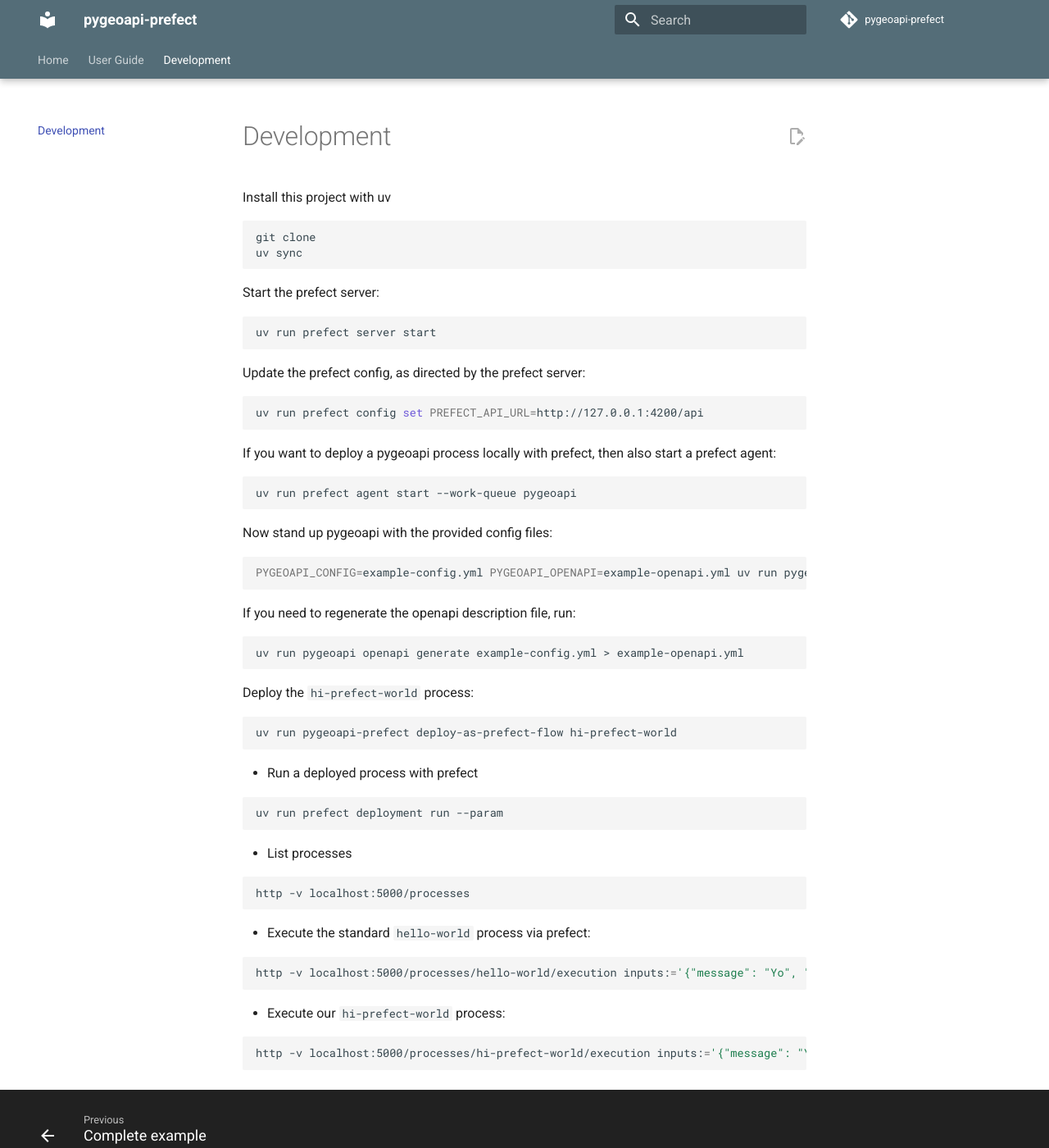
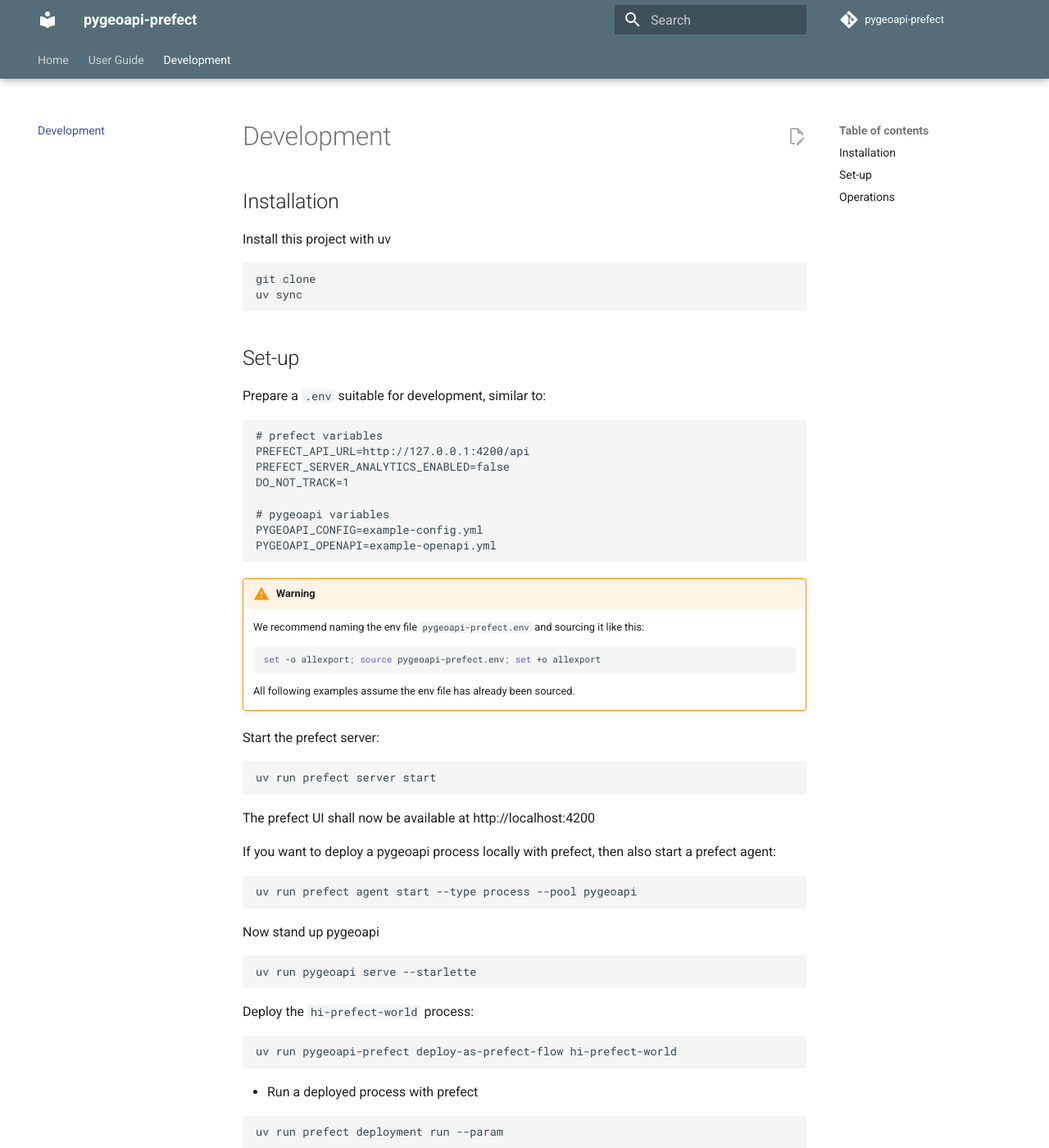
Before and after one commit to geobeyond/pygeoapi-prefect, an MkDocs documentation site: the page built from docs/development.md, in a window 1280 px wide and 1400 px high. Shown: the whole window at 82% size. Built offline with MkDocs 1.6.1 and Material for MkDocs 9.7.7, drawn with Linux system fonts in a browser that asks for light colours; comment, search, counter and statistics services are not loaded; some of the changed text lies outside the part shown.

Commit message:
adapting code to match current pygeoapi

````diff
--- a/docs/development.md
+++ b/docs/development.md
@@ -1,4 +1,6 @@
 # Development
+
+## Installation
 
 Install this project with uv
 
@@ -7,34 +9,52 @@
 uv sync
 ```
 
+
+## Set-up
+
+Prepare a `.env` suitable for development, similar to:
+
+```dotenv
+# prefect variables
+PREFECT_API_URL=http://127.0.0.1:4200/api
+PREFECT_SERVER_ANALYTICS_ENABLED=false
+DO_NOT_TRACK=1
+
+# pygeoapi variables
+PYGEOAPI_CONFIG=example-config.yml
+PYGEOAPI_OPENAPI=example-openapi.yml
+```
+
+!!! WARNING
+
+    We recommend naming the env file `pygeoapi-prefect.env` and sourcing it like this:
+
+    ```shell
+    set -o allexport; source pygeoapi-prefect.env; set +o allexport
+    ```
+
+    All following examples assume the env file has already been sourced.
+
+
 Start the prefect server:
 
 ```shell
 uv run prefect server start
 ```
 
-Update the prefect config, as directed by the prefect server:
+The prefect UI shall now be available at http://localhost:4200
 
-```shell
-uv run prefect config set PREFECT_API_URL=http://127.0.0.1:4200/api
-```
 
 If you want to deploy a pygeoapi process locally with prefect, then also start a prefect agent:
 
 ```shell
-uv run prefect agent start --work-queue pygeoapi
+uv run prefect agent start --type process --pool pygeoapi
 ```
 
-Now stand up pygeoapi with the provided config files:
+Now stand up pygeoapi
 
 ```shell
-PYGEOAPI_CONFIG=example-config.yml PYGEOAPI_OPENAPI=example-openapi.yml uv run pygeoapi serve
-```
-
-If you need to regenerate the openapi description file, run:
-
-```shell
-uv run pygeoapi openapi generate example-config.yml > example-openapi.yml
+uv run pygeoapi serve --starlette
 ```
 
 Deploy the `hi-prefect-world` process:
@@ -50,20 +70,42 @@
 ```
 
 
-- List processes
+## Operations
 
-  ```shell
-  http -v localhost:5000/processes
-  ```
 
-- Execute the standard `hello-world` process via prefect:
+!!! TIP
 
-  ```shell
-  http -v localhost:5000/processes/hello-world/execution inputs:='{"message": "Yo", "name": "planet Earth"}'
-  ```
+    All examples below use:
 
-- Execute our `hi-prefect-world` process:
+    - [httpie](https://httpie.io/) as a CLI HTTP client;
+    - [jq](https://jqlang.org/) as a CLI JSON processor;
 
-  ```shell
-  http -v localhost:5000/processes/hi-prefect-world/execution inputs:='{"message": "Yo", "name": "planet Earth"}'
-  ```
+
+-  List available process ids
+
+    ```shell
+    http localhost:5000/processes | jq '.processes[].id'
+    ```
+
+-  Retrieve details about a process (for example the process with id `hello-world`):
+
+    ```shell
+    http localhost:5000/processes/hello-world | jq '.'
+    ```
+
+-  Execute the pygeoapi `hello-world` process, via prefect. In this example we pass a JSON object
+   with the inputs that the process needs:
+
+    ```shell
+    http localhost:5000/processes/hello-world/execution \
+        inputs:='{"message": "Yo", "name": "planet Earth"}'
+    ```
+
+    Prefect records flow run executions - you can check them in the Prefect UI, under `runs`
+
+-  Execute our `hi-prefect-world` process:
+
+    ```shell
+    http -v localhost:5000/processes/hi-prefect-world/execution \
+        inputs:='{"message": "Yo", "name": "planet Earth"}'
+    ```
````
Also changed, not shown: 1 other file.
